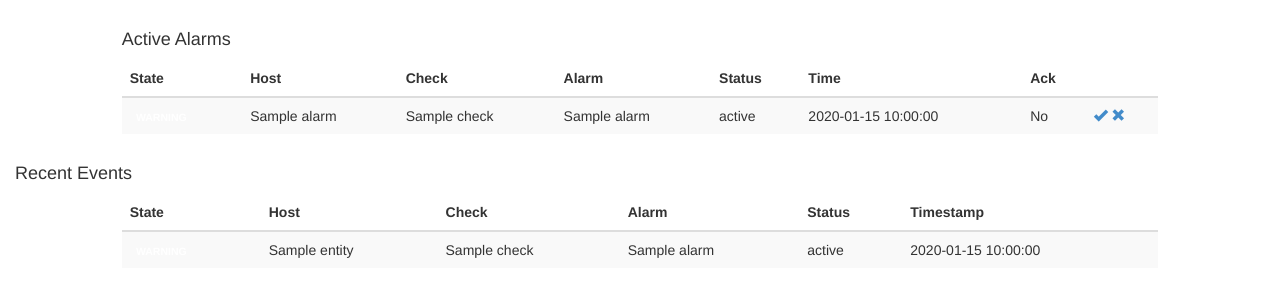
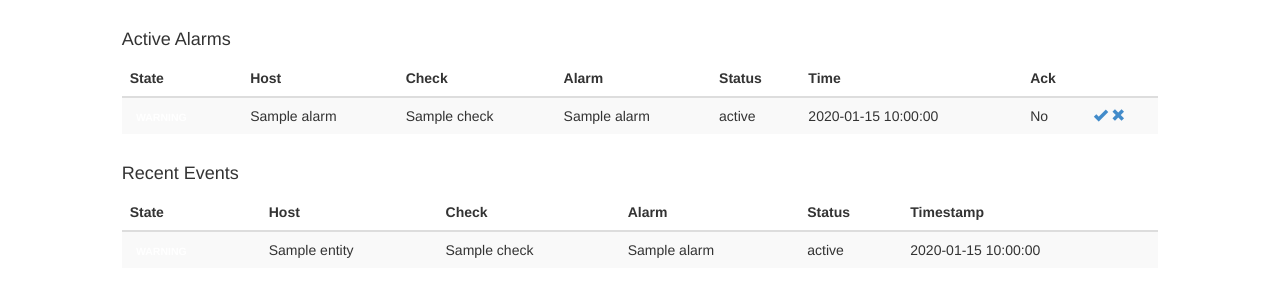
Before and after one commit to dgivens/cloudmon-dash, a Flask app: template cloudmon_dash/templates/index.html in a window 1280 px wide. Shown: the part 52-352 px from the top of the page. Run offline with Flask 2, Linux system fonts and the light colour scheme; the template is opened without the code that fills it: most values are stand-ins (such as "Sample title", 1, 10 or a date in 2020); some libraries are stand-ins or nearby versions.

Commit message:
Fixed div class for recent events header

```diff
--- a/cloudmon_dash/templates/index.html
+++ b/cloudmon_dash/templates/index.html
@@ -46,7 +46,7 @@
       </div>
 
       <div class="row">
-        <div class="col-md-5 col-md-offset=1">
+        <div class="col-md-5 col-md-offset-1">
           <h4>Recent Events</h4>
         </div>
       </div>
```
